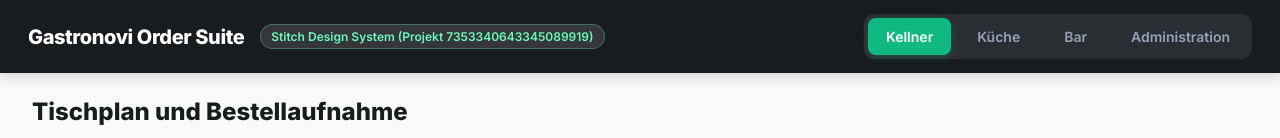
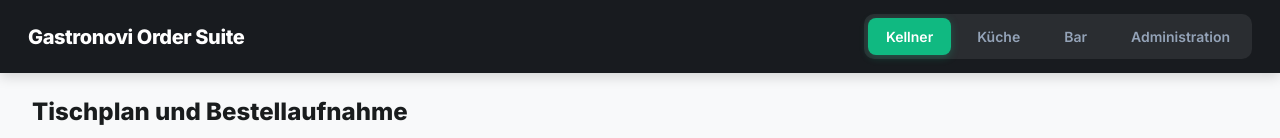
Before and after one commit to niki356565rt/LF10-Projekt, a website: page web/index.html in a window 1280 px wide. Shown: the top 138 px of the page. Drawn offline with Linux system fonts and the light colour scheme.

Commit message:
UI: Stitch Design System Badge im Header entfernt

```diff
--- a/web/index.html
+++ b/web/index.html
@@ -67,16 +67,6 @@
             display: flex;
             align-items: center;
             gap: 10px;
-        }
-
-        .stitch-badge {
-            background-color: rgba(255, 255, 255, 0.12);
-            color: #6cf8bb;
-            border: 1px solid rgba(108, 248, 187, 0.3);
-            padding: 4px 10px;
-            border-radius: 20px;
-            font-size: 0.75rem;
-            font-weight: 600;
         }
 
         .role-selector {
@@ -419,7 +409,6 @@
             <div class="logo">
                 Gastronovi Order Suite
             </div>
-            <span class="stitch-badge">Stitch Design System (Projekt 7353340643345089919)</span>
         </div>
         <div class="role-selector">
             <button class="role-btn active" onclick="switchView('service')">Kellner</button>
@@ -569,6 +558,34 @@
                 </table>
             </div>
         </section>
+
+        <!-- WIZARD MODAL DIALOG OVERLAY -->
+        <div id="wizard-modal-overlay" style="display: none; position: fixed; top: 0; left: 0; width: 100vw; height: 100vh; background: rgba(0, 0, 0, 0.5); z-index: 1000; align-items: center; justify-content: center;">
+            <div style="background: #ffffff; border-radius: 12px; width: 90%; max-width: 520px; overflow: hidden; box-shadow: 0 20px 25px -5px rgba(0, 0, 0, 0.2);">
+                <!-- Header -->
+                <div style="background: var(--stitch-primary); color: #ffffff; padding: 16px 20px; display: flex; justify-content: space-between; align-items: center;">
+                    <h3 id="wizard-modal-title" style="margin: 0; font-size: 1.1rem;">Wizard Dialog</h3>
+                    <button onclick="closeWizard()" style="background: none; border: none; color: #ffffff; font-size: 1.4rem; cursor: pointer;">&times;</button>
+                </div>
+                <!-- Progress Bar / Indicator -->
+                <div style="background: #f1f5f9; padding: 10px 20px; border-bottom: 1px solid var(--border); font-size: 0.85rem; font-weight: 600; color: var(--text-muted);" id="wizard-step-indicator">
+                    Schritt 1 von 3
+                </div>
+                <!-- Body Step Pages -->
+                <div style="padding: 24px;" id="wizard-modal-body">
+                    <!-- Step content injected dynamically -->
+                </div>
+                <!-- Footer Navigation -->
+                <div style="padding: 16px 20px; background: #f8fafc; border-top: 1px solid var(--border); display: flex; justify-content: space-between; align-items: center;">
+                    <button class="btn-action" style="width: auto; margin: 0; background: #94a3b8; padding: 8px 16px; min-height: 40px;" onclick="closeWizard()">Abbrechen</button>
+                    <div style="display: flex; gap: 8px;">
+                        <button class="btn-action" id="wizard-btn-prev" style="width: auto; margin: 0; background: #64748b; padding: 8px 16px; min-height: 40px;" onclick="wizardPrev()">Zurück</button>
+                        <button class="btn-action" id="wizard-btn-next" style="width: auto; margin: 0; padding: 8px 16px; min-height: 40px;" onclick="wizardNext()">Weiter</button>
+                        <button class="btn-action btn-success" id="wizard-btn-finish" style="width: auto; margin: 0; padding: 8px 16px; min-height: 40px; display: none;" onclick="wizardFinish()">Speichern</button>
+                    </div>
+                </div>
+            </div>
+        </div>
     </main>
 
     <script>
@@ -899,35 +916,6 @@
             document.getElementById('stat-mitarbeiter').innerText = mitarbeiter.length + ' Personen';
         }
 
-    <!-- WIZARD MODAL DIALOG OVERLAY -->
-    <div id="wizard-modal-overlay" style="display: none; position: fixed; top: 0; left: 0; width: 100vw; height: 100vh; background: rgba(0, 0, 0, 0.5); z-index: 1000; align-items: center; justify-content: center;">
-        <div style="background: #ffffff; border-radius: 12px; width: 90%; max-width: 520px; overflow: hidden; box-shadow: 0 20px 25px -5px rgba(0, 0, 0, 0.2);">
-            <!-- Header -->
-            <div style="background: var(--stitch-primary); color: #ffffff; padding: 16px 20px; display: flex; justify-content: space-between; align-items: center;">
-                <h3 id="wizard-modal-title" style="margin: 0; font-size: 1.1rem;">Wizard Dialog</h3>
-                <button onclick="closeWizard()" style="background: none; border: none; color: #ffffff; font-size: 1.4rem; cursor: pointer;">&times;</button>
-            </div>
-            <!-- Progress Bar / Indicator -->
-            <div style="background: #f1f5f9; padding: 10px 20px; border-bottom: 1px solid var(--border); font-size: 0.85rem; font-weight: 600; color: var(--text-muted);" id="wizard-step-indicator">
-                Schritt 1 von 3
-            </div>
-            <!-- Body Step Pages -->
-            <div style="padding: 24px;" id="wizard-modal-body">
-                <!-- Step content injected dynamically -->
-            </div>
-            <!-- Footer Navigation -->
-            <div style="padding: 16px 20px; background: #f8fafc; border-top: 1px solid var(--border); display: flex; justify-content: space-between; align-items: center;">
-                <button class="btn-action" style="width: auto; margin: 0; background: #94a3b8; padding: 8px 16px; min-height: 40px;" onclick="closeWizard()">Abbrechen</button>
-                <div style="display: flex; gap: 8px;">
-                    <button class="btn-action" id="wizard-btn-prev" style="width: auto; margin: 0; background: #64748b; padding: 8px 16px; min-height: 40px;" onclick="wizardPrev()">Zurück</button>
-                    <button class="btn-action" id="wizard-btn-next" style="width: auto; margin: 0; padding: 8px 16px; min-height: 40px;" onclick="wizardNext()">Weiter</button>
-                    <button class="btn-action btn-success" id="wizard-btn-finish" style="width: auto; margin: 0; padding: 8px 16px; min-height: 40px; display: none;" onclick="wizardFinish()">Speichern</button>
-                </div>
-            </div>
-        </div>
-    </div>
-
-    <script>
         // --- WIZARD MODAL SYSTEM ---
         let wizardType = null; // 'tisch', 'artikel', 'mitarbeiter'
         let wizardMode = 'add'; // 'add' or 'edit'
```
